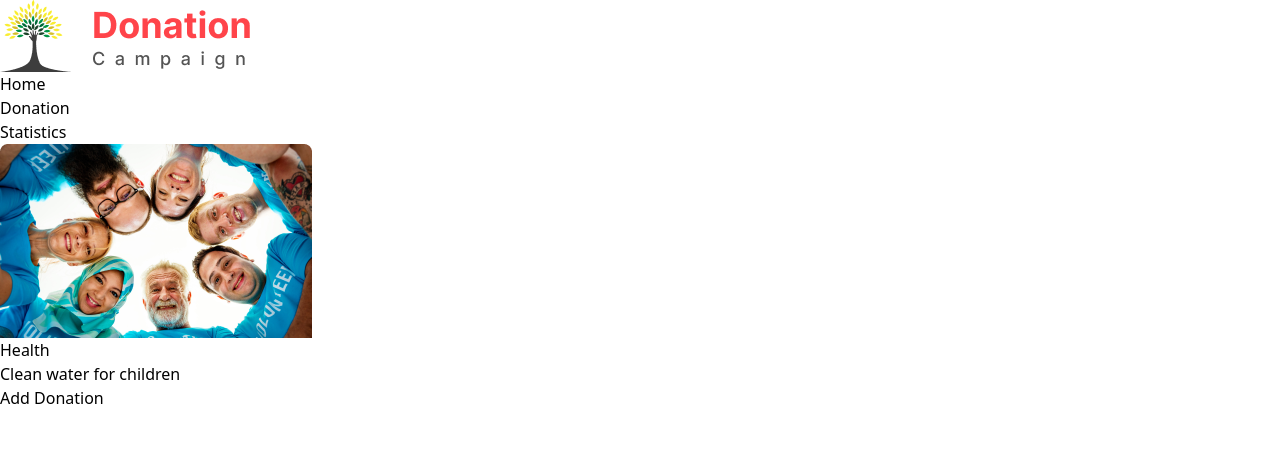
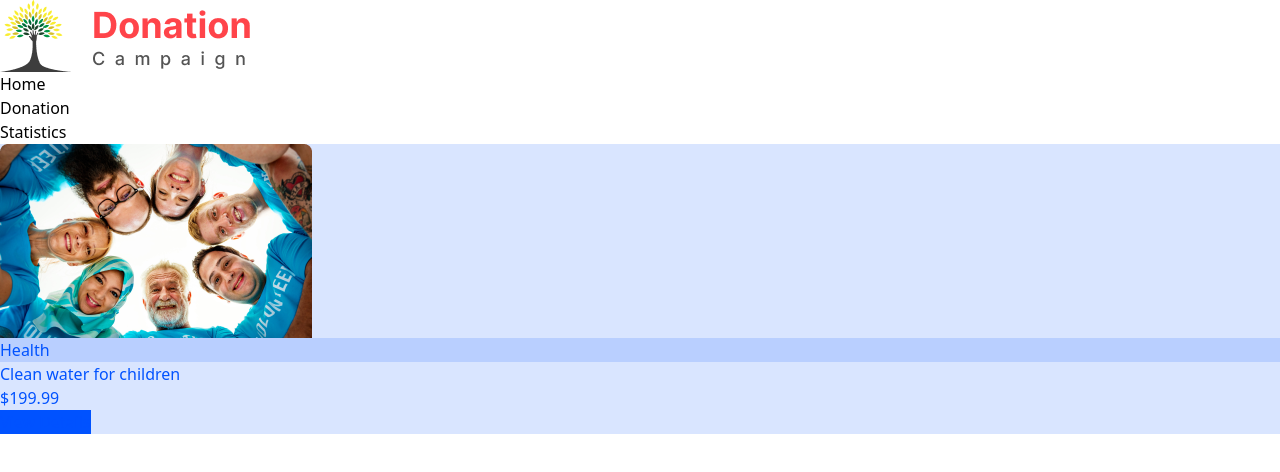
Before and after one commit to sakib071/donation-campaign, a React (Vite) app: page /cards/1 in a window 1280 px wide. Shown: the top 472 px of the page. Built offline with nearby package versions, Linux system fonts and the light colour scheme.

Commit message:
donatedCard data showing done

```diff
--- a/package.json
+++ b/package.json
@@ -12,6 +12,7 @@
   "dependencies": {
     "localforage": "^1.10.0",
     "match-sorter": "^6.3.1",
+    "prop-types": "^15.8.1",
     "react": "^18.2.0",
     "react-dom": "^18.2.0",
     "react-router-dom": "^6.16.0",
--- a/src/components/Cards/Cards.jsx
+++ b/src/components/Cards/Cards.jsx
@@ -1,5 +1,6 @@
-/* eslint-disable react/prop-types */
+import PropTypes from 'prop-types';
 import DonationCard from "./DonationCard";
+
 
 const Cards = ({ cards }) => {
 
@@ -32,5 +33,8 @@ const Cards = ({ cards }) => {
         </div>
     );
 };
+Cards.propTypes = {
+    cards: PropTypes.array.isRequired,
+}
 
 export default Cards;
--- a/src/pages/Card/DonateCard.jsx
+++ b/src/pages/Card/DonateCard.jsx
@@ -1,36 +1,59 @@
-/* eslint-disable react/prop-types */
+import PropTypes from 'prop-types';
 
 const DonateCard = ({ cardOne }) => {
 
-    const { id, picture, title, category, text_button_bg_color, card_bg_color } = cardOne || {}
+    const { id, picture, title, category, price, text_button_bg_color, card_bg_color } = cardOne || {}
 
+    const addedDonationArray = [];
     console.log("image show: ", id);
-
+    const handleAddDonation = () => {
+        // console.log(cardOne);
+        const donatedItems = JSON.parse(localStorage.getItem("donation"));
+        if (!donatedItems) {
+            addedDonationArray.push(cardOne);
+            localStorage.setItem("donation", JSON.stringify(addedDonationArray));
+        }
+        else {
+            addedDonationArray.push(...donatedItems, cardOne);
+            localStorage.setItem("donation", JSON.stringify(addedDonationArray));
+        }
+    }
 
     return (
-        <div className="relative flex w-full max-w-[48rem] flex-row rounded-xl bg-white bg-clip-border text-gray-700 shadow-md">
-            <div className="relative m-0 w-2/5 shrink-0 overflow-hidden rounded-xl rounded-r-none bg-white bg-clip-border text-gray-700">
-                <img src={picture} alt="image" />
+        <div className="flex justify-center items-center h[80vh]">
+            <div className="flex w-full max-w-[44rem] flex-row bg-white shadow-md rounded-xl" style={{ color: text_button_bg_color, backgroundColor: card_bg_color }}>
+                <div className=" m-0 w-2/5 overflow-hidden rounded-xl">
+                    <img className="h-full w-full object-cover" src={picture} alt="image" />
                 </div>
 
                 <div className="p-6">
-                <h6 className="mb-4 block font-sans text-base font-semibold uppercase leading-relaxed tracking-normal text-pink-500 antialiased">
+                    <h6 className="mb-4 w-[7rem] rounded-md block text-base font-semibold uppercase text-center"
+                        style={{ color: text_button_bg_color, backgroundColor: card_bg_color }}>
                         {category}
                     </h6>
-                <h4 className="mb-2 block font-sans text-2xl font-semibold leading-snug tracking-normal text-blue-gray-900 antialiased">
+                    <h4 className="mb-2 text-2xl font-semibold text-black">
                         {title}
                     </h4>
+                    <p className="text-xl font-semibold">${price}</p>
                     <a className="inline-block" href="#">
                         <button
-                        className="flex select-none items-center gap-2 rounded-lg py-3 px-6 text-center align-middle font-sans text-xs font-bold uppercase text-pink-500 transition-all hover:bg-pink-500/10 active:bg-pink-500/30 disabled:pointer-events-none disabled:opacity-50 disabled:shadow-none"
-                        type="button"
+                            onClick={handleAddDonation}
+                            className="flex items-center gap-2 rounded-lg mt-5 py-2 px-6 text-center align-middle text-sm font-bold uppercase transition-all disabled:pointer-events-none disabled:opacity-50 disabled:shadow-none text-white"
+                            type="button" style={{ backgroundColor: text_button_bg_color }}
                         >
-                        Add Donation
+                            View Details
                         </button>
                     </a>
                 </div>
             </div>
+        </div>
+
     );
 };
 
+DonateCard.propTypes = {
+    cardOne: PropTypes.array.isRequired
+}
+
+
 export default DonateCard;
```
Also changed, not shown: 1 other file (tests, documents, lock files or other folders). Lines whose indentation alone changed are shown as unchanged.
